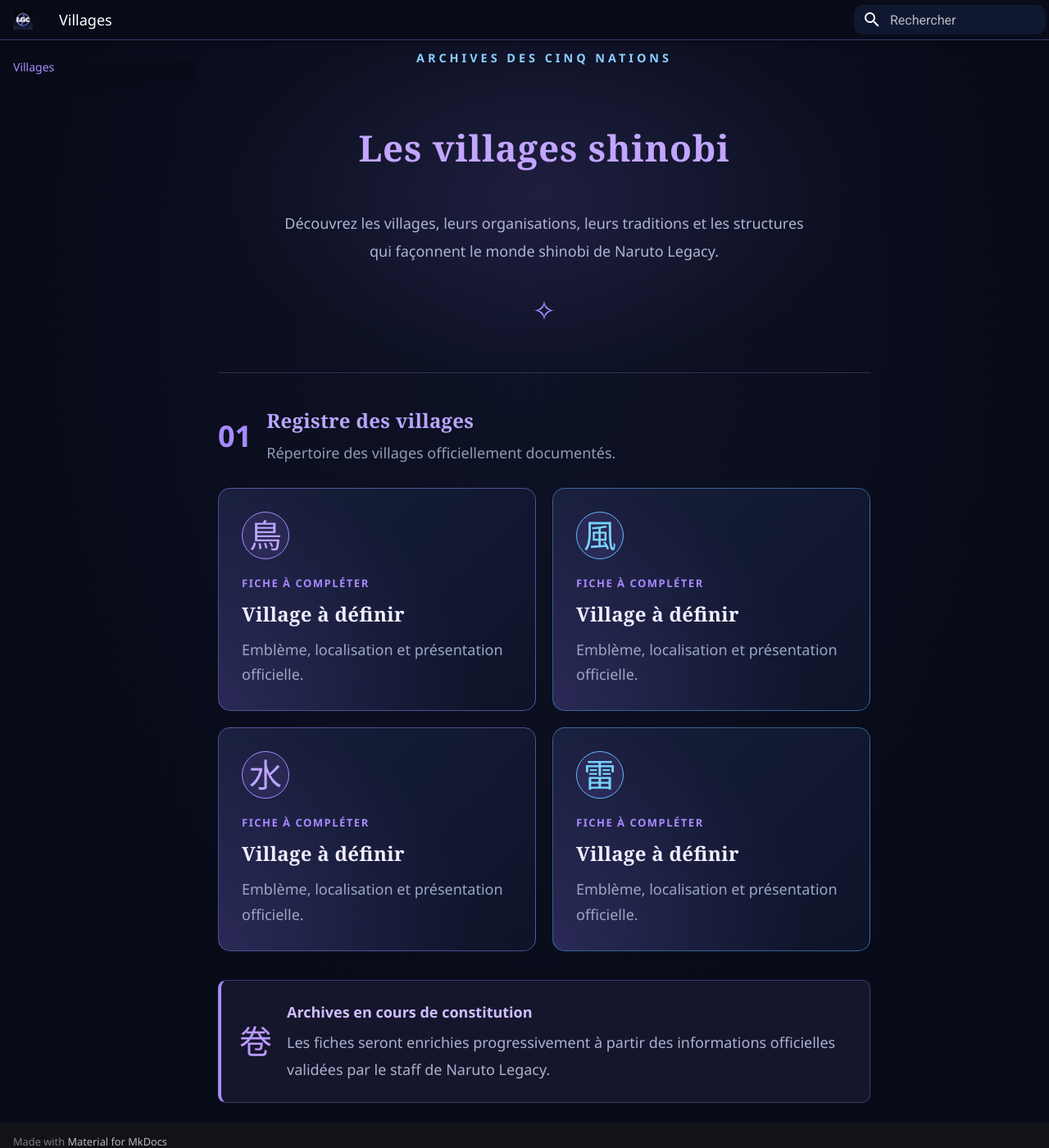
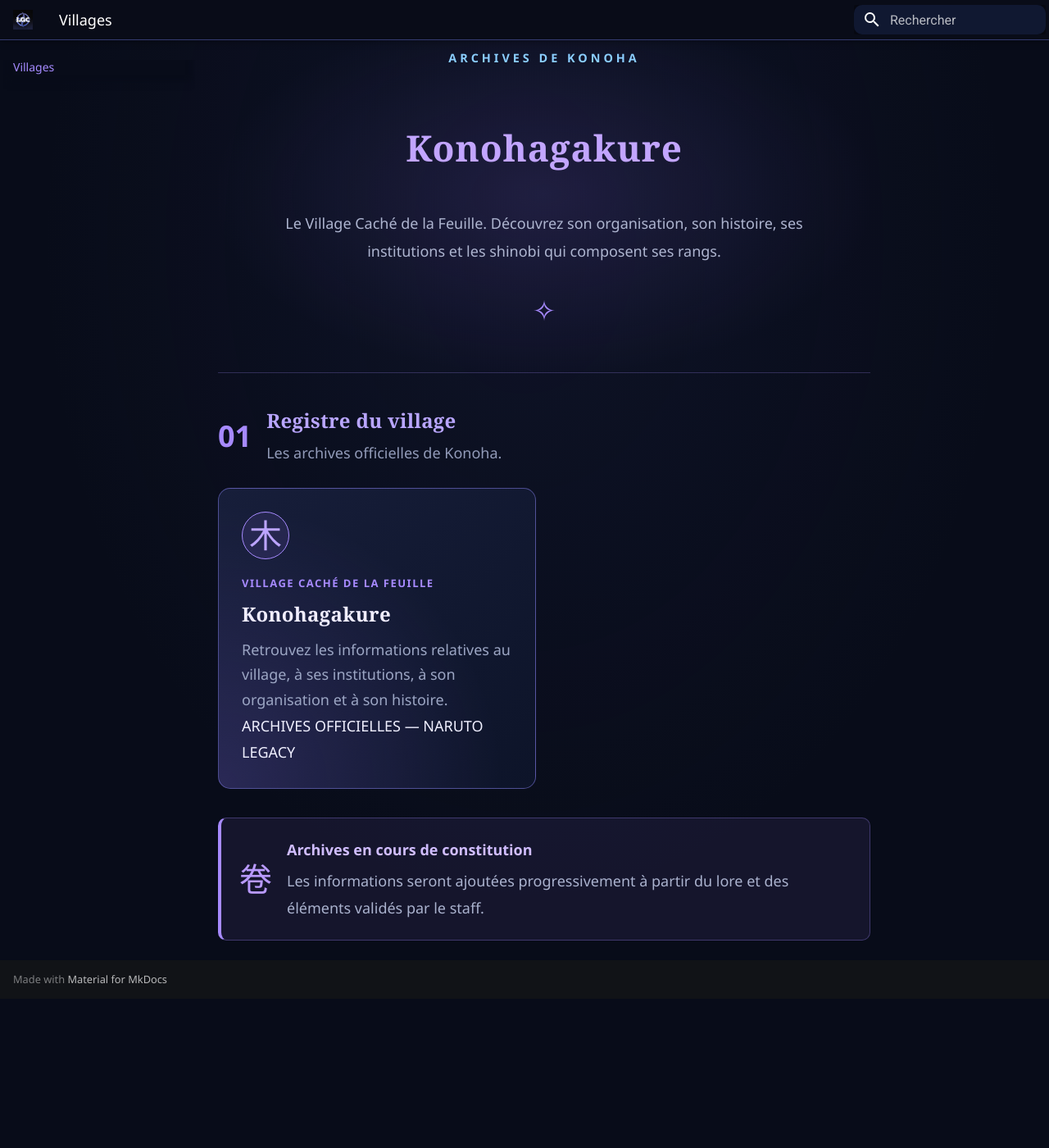
Before and after one commit to Foetic/naruto-legacy-wiki, an MkDocs documentation site: the page built from docs/villages/index.md, in a window 1280 px wide and 1400 px high, scrolled down 276 px. Shown: the whole window at 82% size. Built offline with MkDocs 1.6.1 and Material for MkDocs 9.7.7, drawn with Linux system fonts in a browser that asks for light colours; after the commit the page ends 1494 px from its top, so only the background shows below that.

Commit message:
Update index.md

```diff
--- a/docs/villages/index.md
+++ b/docs/villages/index.md
@@ -2,12 +2,13 @@
 <div class="village-archive">
 
   <div class="village-heading">
-    <span class="village-eyebrow">ARCHIVES DES CINQ NATIONS</span>
-    <h2>Les villages shinobi</h2>
+    <span class="village-eyebrow">ARCHIVES DE KONOHA</span>
+    <h2>Konohagakure</h2>
     <p>
-      Découvrez les villages, leurs organisations,
-      leurs traditions et les structures qui façonnent
-      le monde shinobi de Naruto Legacy.
+      Le Village Caché de la Feuille.
+      Découvrez son organisation, son histoire,
+      ses institutions et les shinobi qui composent
+      ses rangs.
     </p>
     <div class="village-divider">✧</div>
   </div>
@@ -15,39 +16,33 @@
   <div class="village-section-title">
     <span>01</span>
     <div>
-      <h3>Registre des villages</h3>
-      <p>Répertoire des villages officiellement documentés.</p>
+      <h3>Registre du village</h3>
+      <p>Les archives officielles de Konoha.</p>
     </div>
   </div>
 
-  <div class="village-grid">
+  <div class="village-grid village-grid-single">
 
-    <div class="village-card">
-      <div class="village-card-symbol">鳥</div>
-      <span class="village-status">FICHE À COMPLÉTER</span>
-      <h3>Village à définir</h3>
-      <p>Emblème, localisation et présentation officielle.</p>
-    </div>
+    <div class="village-card village-konoha">
 
-    <div class="village-card">
-      <div class="village-card-symbol">風</div>
-      <span class="village-status">FICHE À COMPLÉTER</span>
-      <h3>Village à définir</h3>
-      <p>Emblème, localisation et présentation officielle.</p>
-    </div>
+      <div class="village-card-symbol">木</div>
 
-    <div class="village-card">
-      <div class="village-card-symbol">水</div>
-      <span class="village-status">FICHE À COMPLÉTER</span>
-      <h3>Village à définir</h3>
-      <p>Emblème, localisation et présentation officielle.</p>
-    </div>
+      <span class="village-status">
+        VILLAGE CACHÉ DE LA FEUILLE
+      </span>
 
-    <div class="village-card">
-      <div class="village-card-symbol">雷</div>
-      <span class="village-status">FICHE À COMPLÉTER</span>
-      <h3>Village à définir</h3>
-      <p>Emblème, localisation et présentation officielle.</p>
+      <h3>Konohagakure</h3>
+
+      <p>
+        Retrouvez les informations relatives
+        au village, à ses institutions,
+        à son organisation et à son histoire.
+      </p>
+
+      <div class="village-card-footer">
+        ARCHIVES OFFICIELLES — NARUTO LEGACY
+      </div>
+
     </div>
 
   </div>
@@ -57,9 +52,8 @@
     <div>
       <strong>Archives en cours de constitution</strong>
       <p>
-        Les fiches seront enrichies progressivement
-        à partir des informations officielles validées
-        par le staff de Naruto Legacy.
+        Les informations seront ajoutées progressivement
+        à partir du lore et des éléments validés par le staff.
       </p>
     </div>
   </div>
```
